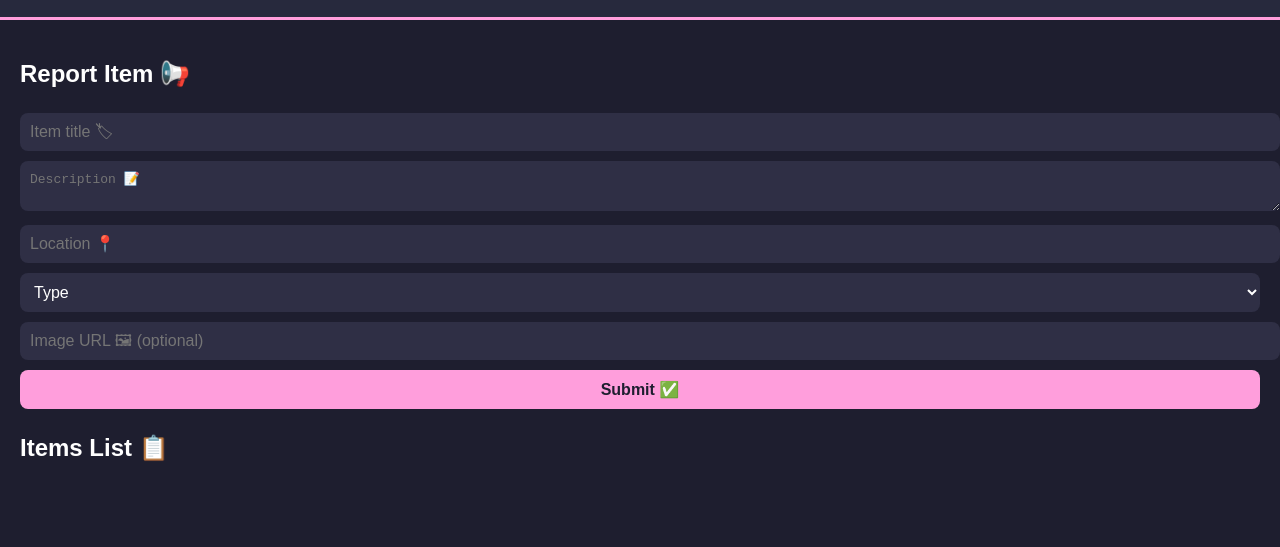
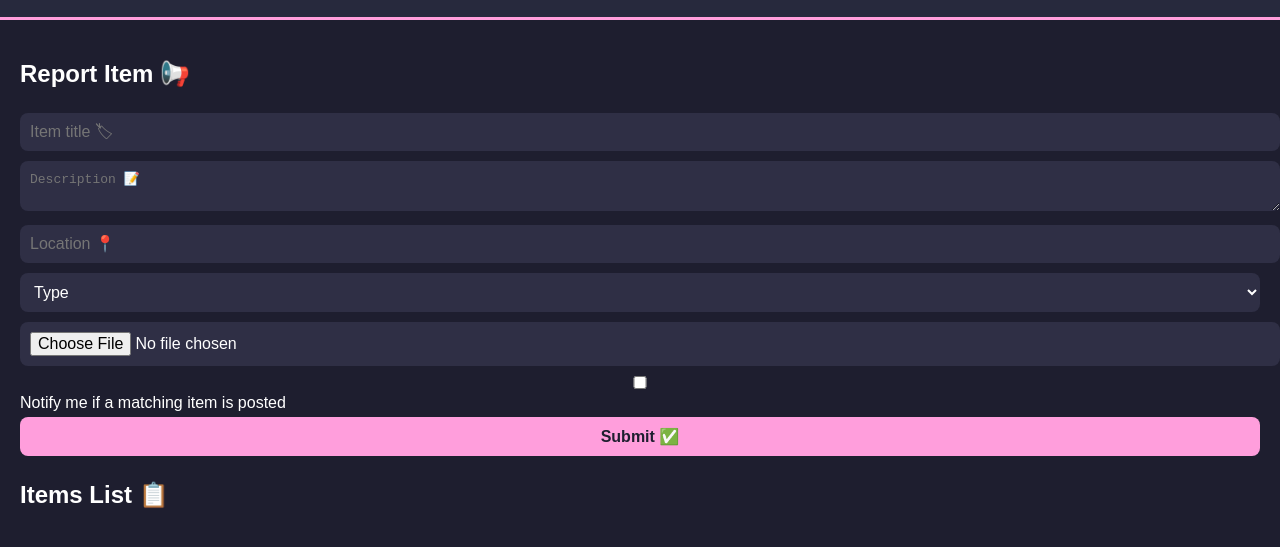
Before and after one commit to divyanshi-bahuguna/FindIt, a website: page index.html in a window 1280 px wide. Shown: the part 99-646 px from the top of the page. Drawn offline with Linux system fonts and the light colour scheme.

Commit message:
Update index.html

```diff
--- a/index.html
+++ b/index.html
@@ -24,7 +24,10 @@
           <option value="lost">Lost 😢</option>
           <option value="found">Found 😃</option>
         </select>
-        <input type="text" id="image" placeholder="Image URL 🖼 (optional)"/>
+        <input type="file" id="image" accept="image/*"/>
+        <label>
+          <input type="checkbox" id="notifyMe" /> Notify me if a matching item is posted
+        </label>
         <button type="submit">Submit ✅</button>
       </form>
     </section>
@@ -33,6 +36,10 @@
       <h2>Items List 📋</h2>
       <div id="items"></div>
     </section>
+
+    <!-- Notification container -->
+    <div id="notification-container"></div>
+
   </main>
 
   <script src="script.js"></script>
```
